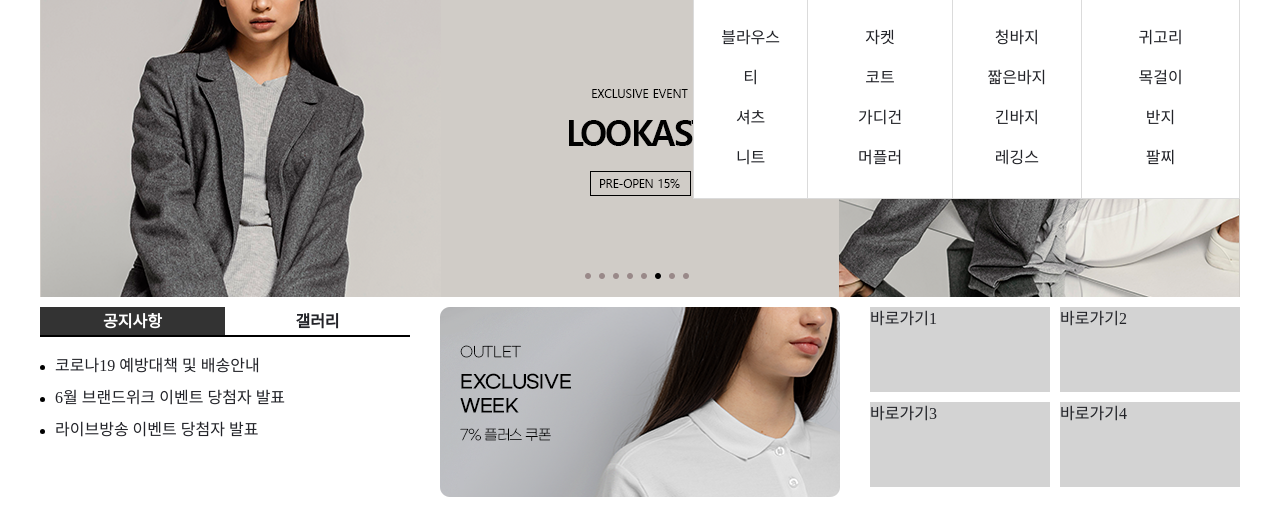
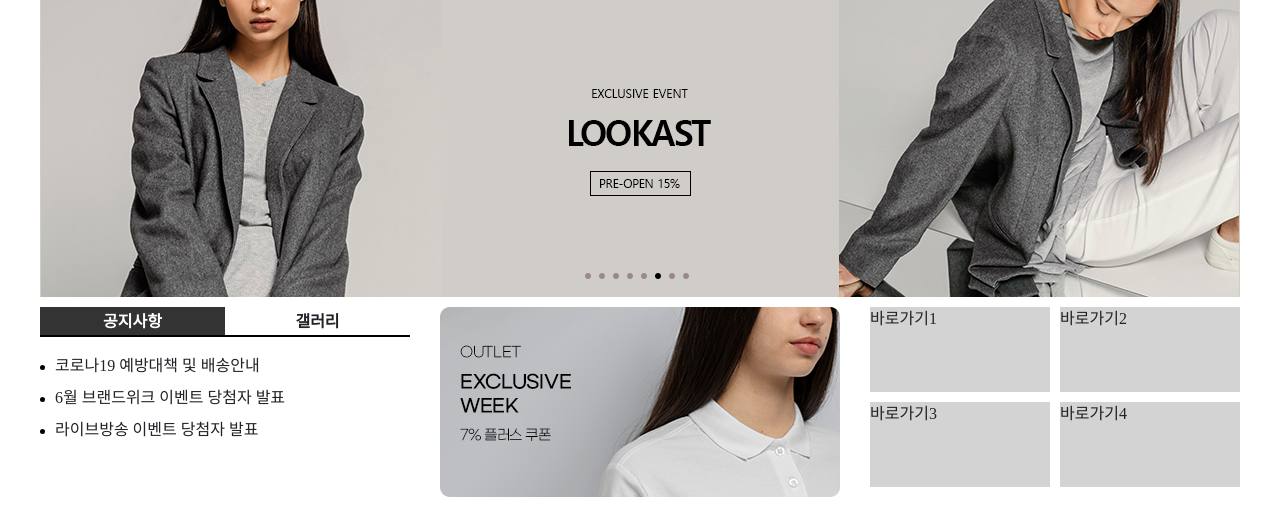
Before and after one commit to h4hm/final, a plain HTML site: page 05_Webdesign/01_Just_shopping/index.html in a window 1280 px wide. Shown: the part 103-608 px from the top of the page. Drawn offline with Linux system fonts and the light colour scheme.

Commit message:
nav_transform

```diff
--- a/05_Webdesign/01_Just_shopping/css/comm.css
+++ b/05_Webdesign/01_Just_shopping/css/comm.css
@@ -62,14 +62,11 @@
   border-right: 1px solid #dbdbdb;
 }
 
-.gnb .depth1 > li > a:hover {
-  color: blue;
-  border-bottom: 3px solid blue;
-}
-
-/* 마우스오버했을때 depth2가 보이게하기 */
-.gnb .depth1:hover .depth2 {
-  display: block;
+/* depth2로 마우스오버해도 depth1에 라인생기게 */
+/* li에 depth1 depth2 다 들어가있어서 li:hover로 잡아야함 */
+.gnb .depth1 > li:hover > a {
+  font-weight: 900;
+  border-bottom: 3px solid #333;
 }
 
 .gnb .depth1 > li {
@@ -78,6 +75,7 @@
 
 /* ----------------------- nav depth2 --------------------- */
 
+/* gnb 마우스 오버 전 */
 .gnb .depth2 {
   /* display: none; */
   position: absolute;
@@ -86,10 +84,34 @@
   left: 0;
   right: 0;
   z-index: 1000;
-  padding: 20px 0px;
+  overflow: hidden;
+  max-height: 0;
   background: white;
-  border: 1px solid #dbdbdb;
+  border-bottom: 0px solid #dbdbdb;
   border-right: none;
+  transition: all 0.3s;
+}
+
+/* gnb 마우스 오버 후 */
+.gnb .depth1:hover .depth2 {
+  display: block;
+  max-height: 300px;
+  /* padding: 10px 0; */
+  border-bottom-width: 1px;
+}
+
+.gnb .depth2::after {
+  content: "";
+  position: absolute;
+  top: 5px;
+  right: 0;
+  bottom: 5px;
+  width: 1px;
+  background-color: rgba(0, 0, 0, 0.1);
+}
+
+.gnb .depth1 > li:last-child .depth2::after {
+  display: none;
 }
 
 /* 밑에 뭐 더 없으니까 자식으로 잡음 */
@@ -103,8 +125,9 @@
 }
 
 .gnb .depth2 a:hover {
-  border-bottom: 3px solid blue;
-  color: blue;
+  border-bottom: none;
+  background-color: #333;
+  color: white;
 }
 
 /* ------------------------ slide ------------------------- */
```
